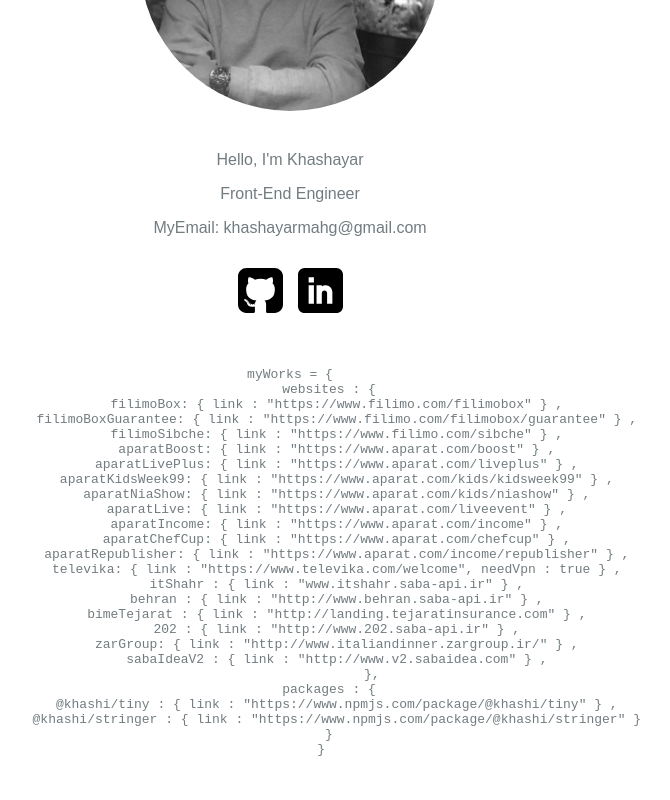
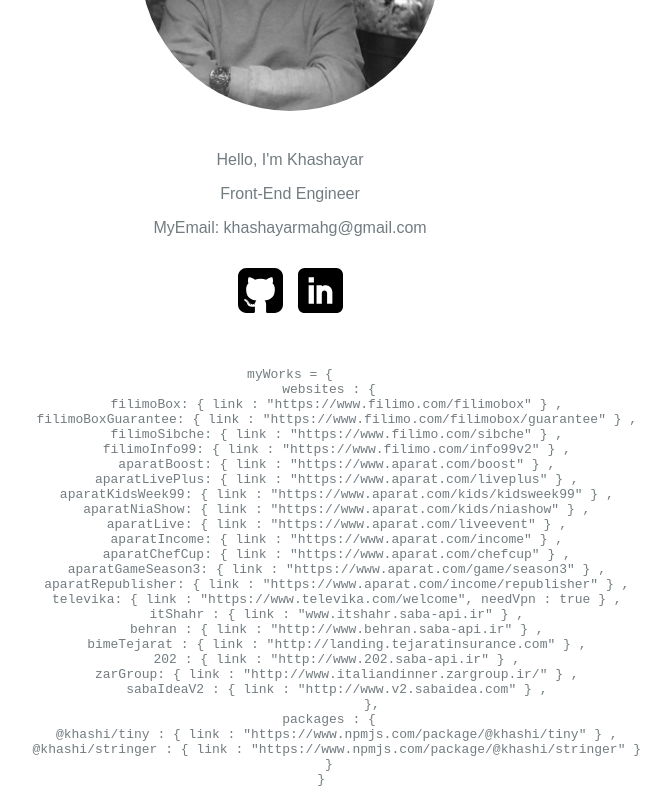
Before and after one commit to khashayarsw/personal-website-pwa, a React app: page / in a window 1280 px wide. Shown: the part 252-1052 px from the top of the page, without its empty margins (350-1020 px from the left). Before the commit the page ends 1022 px from the top, so only its background shows below. Built offline with nearby package versions, Linux system fonts and the light colour scheme.

Commit message:
adding aparat season3 and filimo info 99 project

```diff
--- a/src/components/Main.js
+++ b/src/components/Main.js
@@ -48,6 +48,7 @@
             filimoBox: { link : "https://www.filimo.com/filimobox" } ,
             filimoBoxGuarantee: { link : "https://www.filimo.com/filimobox/guarantee" } ,
             filimoSibche: { link : "https://www.filimo.com/sibche" } ,
+            filimoInfo99: { link : "https://www.filimo.com/info99v2" } ,
             aparatBoost: { link : "https://www.aparat.com/boost" } ,
             aparatLivePlus: { link : "https://www.aparat.com/liveplus" } ,
             aparatKidsWeek99: { link : "https://www.aparat.com/kids/kidsweek99" } ,
@@ -55,6 +56,7 @@
             aparatLive: { link : "https://www.aparat.com/liveevent" } ,
             aparatIncome: { link : "https://www.aparat.com/income" } ,
             aparatChefCup: { link : "https://www.aparat.com/chefcup" } ,
+            aparatGameSeason3: { link : "https://www.aparat.com/game/season3" } ,
             aparatRepublisher: { link : "https://www.aparat.com/income/republisher" } ,
             televika: { link : "https://www.televika.com/welcome", needVpn : true } ,
             itShahr : { link : "www.itshahr.saba-api.ir" } ,
```
